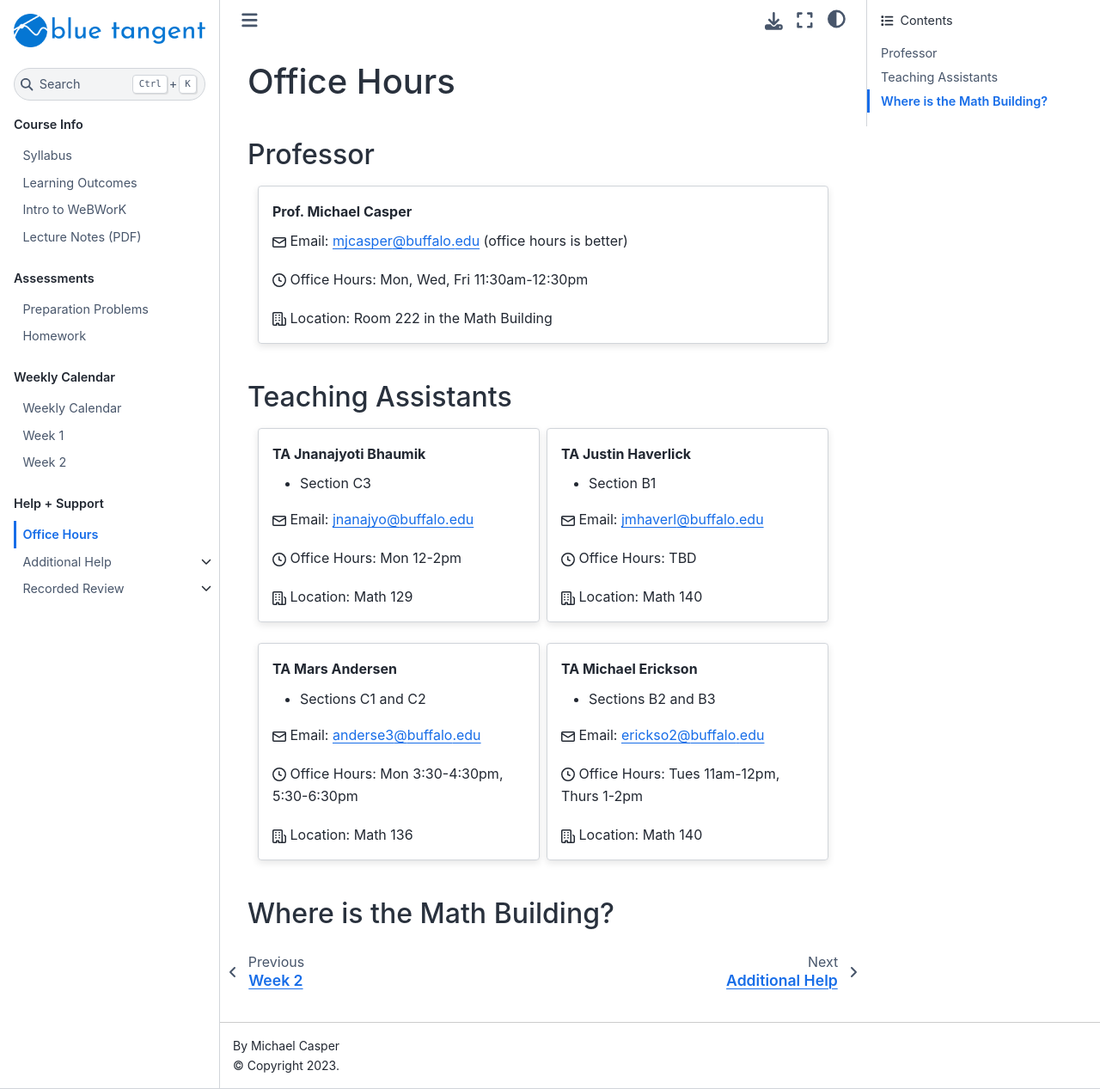
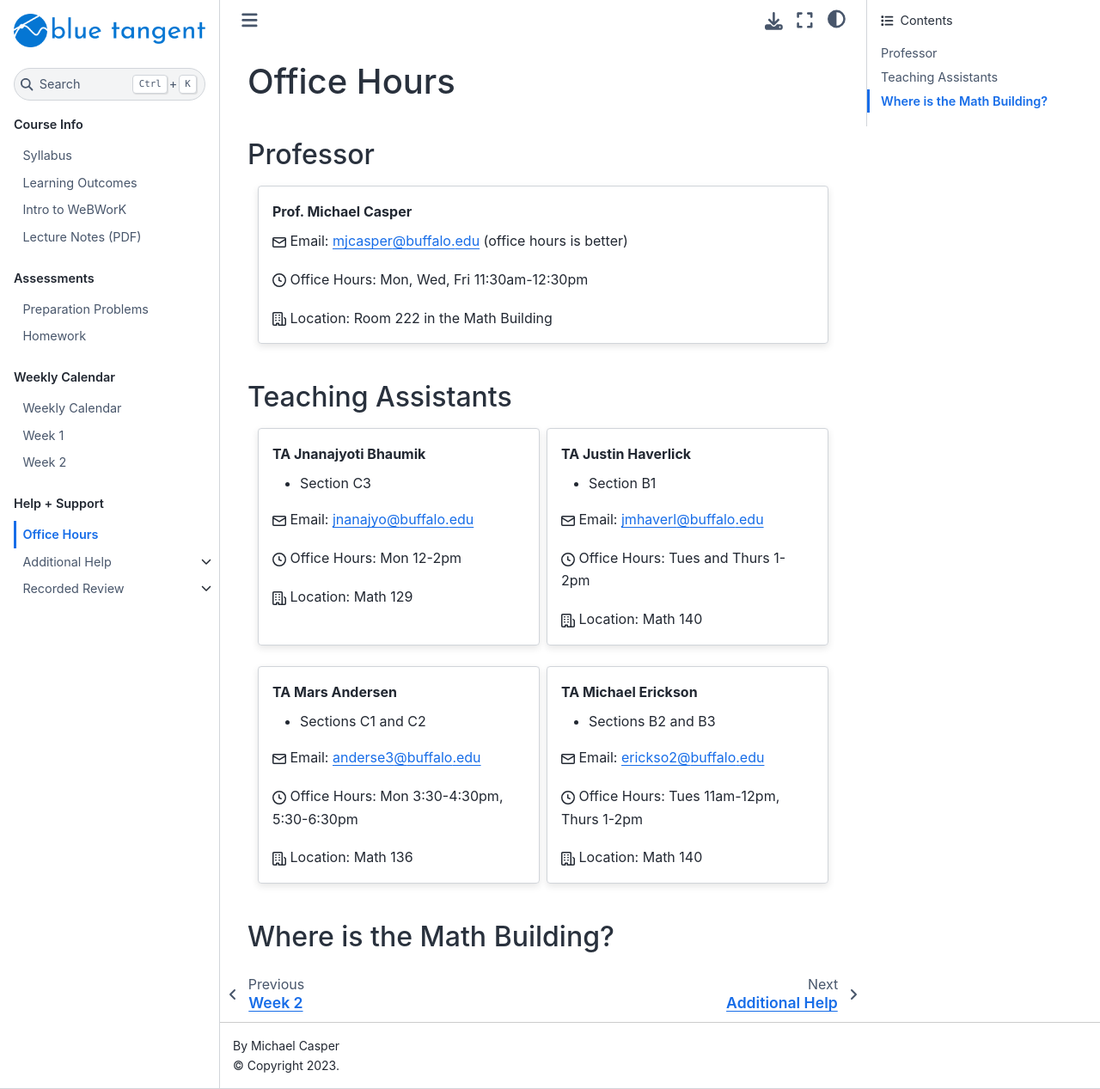
Before and after one commit to mjcasper/info-131, a Jupyter Book: the page built from start/office-hours.md, in a window 1280 px wide and 1267 px high. Shown: the whole window at 86% size. Built offline with Jupyter Book 1.0.4 settings and Sphinx 7.4.7 and the Sphinx Book theme 1.1.4, drawn with Linux system fonts in a browser that asks for light colours.

Commit message:
update office hours

```diff
--- a/start/office-hours.md
+++ b/start/office-hours.md
@@ -48,7 +48,7 @@ Office Hours
 
 {octicon}`mail;1em;sd-text` Email: jmhaverl@buffalo.edu
 
-{octicon}`clock;1em;sd-text` Office Hours:  TBD
+{octicon}`clock;1em;sd-text` Office Hours:  Tues and Thurs 1-2pm
 
 
 {octicon}`organization;1em;sd-text` Location: Math 140
```
